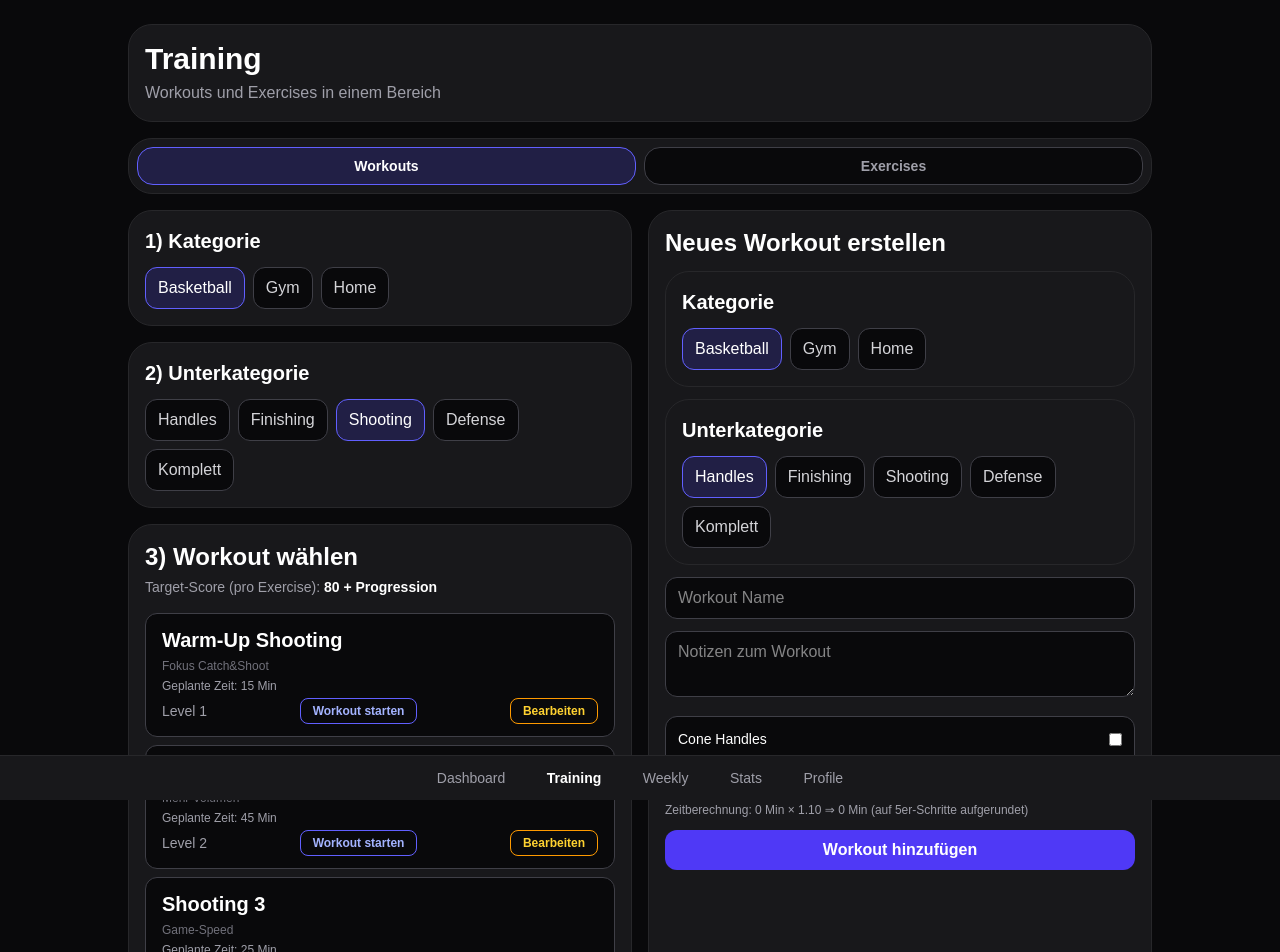
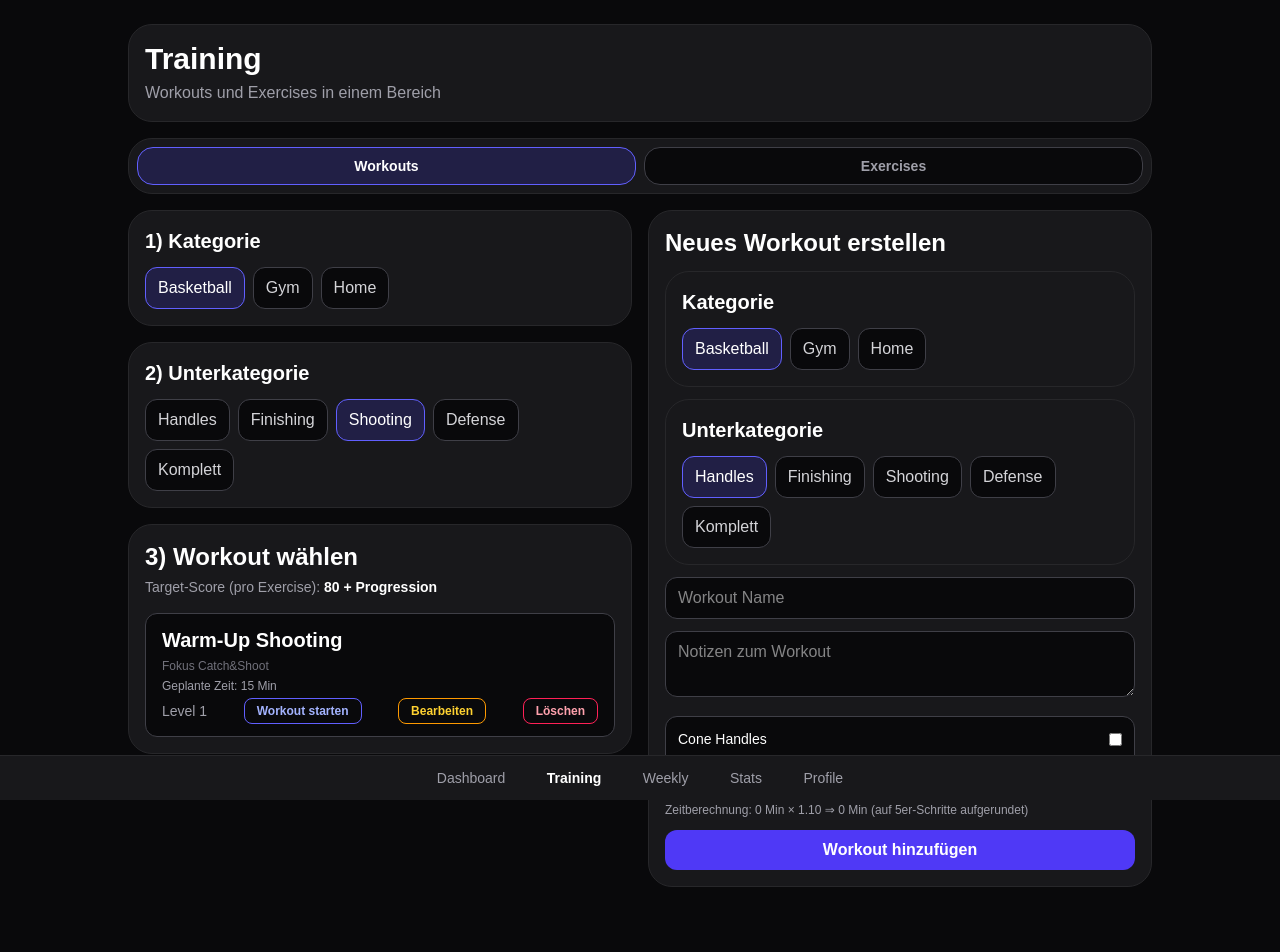
Before and after one commit to joshuasperber/basketball-training-app, a Next.js app: page /training in a window 1280 px wide. Shown: the top 952 px of the page. Built offline with nearby package versions, Linux system fonts and the light colour scheme.

Commit message:
feat: Update - Stats aktualisiert

```diff
--- a/app/Weekly-Workout/page.tsx
+++ b/app/Weekly-Workout/page.tsx
@@ -416,7 +416,7 @@ export default function WeeklyWorkoutPage() {
             >
               <div className="flex items-center justify-between">
                 <h3 className="font-semibold">
-                  {weekdayNames[day]}{" "}
+                  {isToday ? "Heute" : weekdayNames[day]}{" "}
                   <span className="text-xs text-zinc-400">
                     ({getDateForWeekday(day).toLocaleDateString("de-DE", { day: "2-digit", month: "2-digit" })})
                   </span>
--- a/app/stats/page.tsx
+++ b/app/stats/page.tsx
@@ -28,6 +28,17 @@ type BasketballExerciseStat = {
   made: number;
   misses: number;
   quote: number;
+};
+
+type GymExerciseGoalStat = {
+  exerciseId: string;
+  exerciseName: string;
+  avgWeightKg: number;
+  avgReps: number;
+  maxWeightKg: number;
+  maxRepsAtMaxWeight: number;
+  suggestedWeightKg: number;
+  suggestedReps: number;
 };
 
 const PIE_COLORS = ["#3b82f6", "#22c55e", "#f59e0b", "#ef4444", "#a855f7", "#14b8a6"];
@@ -252,6 +263,54 @@ function buildBasketballExerciseStats(): BasketballExerciseStat[] {
     .sort((a, b) => b.attempts - a.attempts);
 }
 
+function buildGymExerciseGoals(): GymExerciseGoalStat[] {
+  if (typeof window === "undefined") return [];
+  const sessions = getWorkoutSessions();
+  const exercises = loadExercises();
+  const exerciseLookup = new Map(exercises.map((exercise) => [exercise.id, exercise]));
+  const map = new Map<string, { weights: number[]; reps: number[]; latestISO: string | null; maxWeight: number; maxRepsAtMaxWeight: number }>();
+
+  sessions.forEach((session) => {
+    session.logs.forEach((log) => {
+      const exercise = exerciseLookup.get(log.exerciseId);
+      if (!exercise || exercise.category !== "Gym") return;
+      const weight = log.weightKg ?? 0;
+      const reps = log.completedValue ?? log.attempts ?? 0;
+      const current = map.get(log.exerciseId) ?? { weights: [], reps: [], latestISO: null, maxWeight: 0, maxRepsAtMaxWeight: 0 };
+      if (weight > 0) current.weights.push(weight);
+      if (reps > 0) current.reps.push(reps);
+      if (weight >= current.maxWeight) {
+        if (weight > current.maxWeight) current.maxRepsAtMaxWeight = Math.max(0, reps);
+        else current.maxRepsAtMaxWeight = Math.max(current.maxRepsAtMaxWeight, Math.max(0, reps));
+        current.maxWeight = weight;
+      }
+      if (!current.latestISO || session.dateISO > current.latestISO) current.latestISO = session.dateISO;
+      map.set(log.exerciseId, current);
+    });
+  });
+
+  const now = Date.now();
+  return Array.from(map.entries()).map(([exerciseId, data]) => {
+    const avgWeightKg = data.weights.length ? data.weights.reduce((a, b) => a + b, 0) / data.weights.length : 0;
+    const avgReps = data.reps.length ? data.reps.reduce((a, b) => a + b, 0) / data.reps.length : 0;
+    const daysSince = data.latestISO ? Math.floor((now - new Date(data.latestISO).getTime()) / (1000 * 60 * 60 * 24)) : 999;
+    const growthFactor = daysSince <= 14 ? 1.03 : 1;
+    const decayFactor = daysSince > 14 ? Math.max(0.9, 1 - (daysSince - 14) * 0.005) : 1;
+    const suggestedWeightKg = Math.max(0, Math.round(avgWeightKg * growthFactor * decayFactor));
+    const suggestedReps = Math.max(1, Math.round(avgReps * (daysSince <= 14 ? 1.02 : 1)));
+    return {
+      exerciseId,
+      exerciseName: exerciseLookup.get(exerciseId)?.name ?? exerciseId,
+      avgWeightKg: Math.round(avgWeightKg * 10) / 10,
+      avgReps: Math.round(avgReps * 10) / 10,
+      maxWeightKg: data.maxWeight,
+      maxRepsAtMaxWeight: data.maxRepsAtMaxWeight,
+      suggestedWeightKg,
+      suggestedReps,
+    };
+  }).sort((a, b) => b.maxWeightKg - a.maxWeightKg);
+}
+
 function PieCard({ title, slices }: { title: string; slices: CategorySlice[] }) {
   return (
     <section className="rounded-2xl border border-zinc-800 bg-zinc-900 p-4">
@@ -289,6 +348,7 @@ export default function StatsPage() {
   const [overloadRatio, setOverloadRatio] = useState(1);
   const [thisWeekXp, setThisWeekXp] = useState(0);
   const [lastWeekXp, setLastWeekXp] = useState(0);
+  const [showLevelUp, setShowLevelUp] = useState(false);
 
   useEffect(() => {
     const timer = window.setTimeout(() => {
@@ -302,6 +362,12 @@ export default function StatsPage() {
       setOverloadRatio(overload.ratio);
       setThisWeekXp(overload.currentWeekXp);
       setLastWeekXp(overload.previousWeekXp);
+      const currentLevel = getLevelFromXp(progression.totalXp).level;
+      const seenLevel = Number(window.localStorage.getItem("bt.last-seen-level") ?? "0");
+      if (currentLevel > seenLevel) {
+        setShowLevelUp(true);
+        window.localStorage.setItem("bt.last-seen-level", String(currentLevel));
+      }
     }, 0);
 
     return () => window.clearTimeout(timer);
@@ -332,6 +398,7 @@ export default function StatsPage() {
     [history],
   );
   const basketballExerciseStats = buildBasketballExerciseStats();
+  const gymExerciseGoals = buildGymExerciseGoals();
   const overallScore = skillCards.length
     ? Math.round(skillCards.reduce((sum, skill) => sum + skill.score, 0) / skillCards.length)
     : 0;
@@ -343,6 +410,11 @@ export default function StatsPage() {
     <main className="min-h-screen bg-black p-6 pb-24 text-white">
       <h1 className="text-2xl font-bold">Statistiken</h1>
       <p className="mt-2 text-zinc-400">Langfristige Auswertung deiner abgeschlossenen Workouts</p>
+      {showLevelUp ? (
+        <div className="mt-4 rounded-2xl border border-emerald-500 bg-emerald-900/30 p-4">
+          <p className="font-semibold text-emerald-200">🎉 Level-Up! Stark trainiert – neues Level erreicht.</p>
+        </div>
+      ) : null}
 
       <div className="mt-6 grid gap-3 sm:grid-cols-2">
         <div className="rounded-2xl border border-zinc-800 bg-zinc-900 p-4">
@@ -393,6 +465,27 @@ export default function StatsPage() {
                 <p className="font-medium">{entry.exerciseName}</p>
                 <p className="mt-1 text-sm text-zinc-300">
                   Quote: <strong>{entry.quote}%</strong> • Makes: {entry.made} • Attempts: {entry.attempts} • Misses: {entry.misses}
+                </p>
+              </div>
+            ))}
+          </div>
+        )}
+      </section>
+
+      <section className="mt-6 rounded-2xl border border-zinc-800 bg-zinc-900 p-4">
+        <h2 className="text-lg font-semibold">Gym Ziele je Exercise</h2>
+        {gymExerciseGoals.length === 0 ? (
+          <p className="mt-3 text-sm text-zinc-500">Noch keine Gym-Daten vorhanden.</p>
+        ) : (
+          <div className="mt-3 space-y-2">
+            {gymExerciseGoals.map((entry) => (
+              <div key={entry.exerciseId} className="rounded-xl border border-zinc-700 bg-zinc-950 p-3 text-sm">
+                <p className="font-medium">{entry.exerciseName}</p>
+                <p className="text-zinc-300">
+                  Ø Gewicht {entry.avgWeightKg} kg • Ø Reps {entry.avgReps} • Max {entry.maxWeightKg} kg × {entry.maxRepsAtMaxWeight}
+                </p>
+                <p className="text-emerald-300">
+                  Nächstes Ziel: {entry.suggestedWeightKg} kg × {entry.suggestedReps} Reps
                 </p>
               </div>
             ))}
--- a/app/training/page.tsx
+++ b/app/training/page.tsx
@@ -305,6 +305,16 @@ export default function TrainingPage() {
     setEditWorkoutExerciseIds([]);
   }
 
+  async function handleDeleteWorkout(workoutId: string) {
+    const nextWorkouts = workouts.filter((workout) => workout.id !== workoutId);
+    setWorkouts(nextWorkouts);
+    await persistTrainingData(exercises, nextWorkouts);
+    if (editingWorkoutId === workoutId) {
+      setEditingWorkoutId(null);
+      setEditWorkoutExerciseIds([]);
+    }
+  }
+
   function startEditExercise(exercise: Exercise) {
     setEditingExerciseId(exercise.id);
     setEditExerciseName(exercise.name);
@@ -396,6 +406,26 @@ export default function TrainingPage() {
     setEditExerciseError(null);
   }
 
+  async function handleDeleteExercise(exerciseId: string) {
+    const nextExercises = exercises.filter((exercise) => exercise.id !== exerciseId);
+    const nextWorkouts = workouts.map((workout) => ({
+      ...workout,
+      exerciseIds: workout.exerciseIds.filter((id) => id !== exerciseId),
+    }));
+
+    setExercises(nextExercises);
+    setWorkouts(nextWorkouts);
+    await persistTrainingData(nextExercises, nextWorkouts);
+
+    if (editingExerciseId === exerciseId) {
+      setEditingExerciseId(null);
+      setEditExerciseDurationMin("10");
+      setEditExerciseMetrics(["reps"]);
+      setEditExerciseTargets({});
+      setEditExerciseError(null);
+    }
+  }
+
   return (
     <main className="min-h-screen bg-zinc-950 px-4 pb-24 pt-6 text-white">
       <div className="mx-auto flex w-full max-w-5xl flex-col gap-4">
@@ -442,6 +472,7 @@ export default function TrainingPage() {
             editWorkoutExerciseIds={editWorkoutExerciseIds}
             onEditWorkoutExerciseIdsChange={setEditWorkoutExerciseIds}
             onUpdateWorkout={handleUpdateWorkout}
+            onDeleteWorkout={handleDeleteWorkout}
           />
         ) : (
           <ExercisesTab
@@ -492,6 +523,7 @@ export default function TrainingPage() {
               setEditExerciseTargets((current) => ({ ...current, [metric]: value }))
             }
             onUpdateExercise={handleUpdateExercise}
+            onDeleteExercise={handleDeleteExercise}
             newExerciseError={newExerciseError}
             editExerciseError={editExerciseError}
           />
--- a/app/workouts/page.tsx
+++ b/app/workouts/page.tsx
@@ -53,17 +53,6 @@ function WorkoutsPageContent() {
   );
   const overrideStorageKey = `${WORKOUT_OVERRIDE_PREFIX}${dateKey}`;
   const [overrideWorkoutId, setOverrideWorkoutId] = useState<string | null>(null);
-  const [lastCompletedWorkoutId, setLastCompletedWorkoutId] = useState<string | null>(() => {
-    if (typeof window === "undefined") return null;
-    const rawHistory = window.localStorage.getItem(WORKOUT_HISTORY_KEY);
-    if (!rawHistory) return null;
-    try {
-      const parsed = JSON.parse(rawHistory) as CompletedWorkoutHistoryEntry[];
-      return parsed[0]?.workoutId ?? null;
-    } catch {
-      return null;
-    }
-  });
   const workoutOptions = useMemo(() => Object.values(WEEKLY_WORKOUT_PLAN), []);
   const trainingWorkouts = useMemo(() => loadWorkouts(), []);
   const trainingExercises = useMemo(() => loadExercises(), []);
@@ -105,11 +94,7 @@ function WorkoutsPageContent() {
     return workoutOptions.find((workout) => workout.id === overrideWorkoutId) ?? null;
   }, [overrideWorkoutId, workoutOptions]);
   const activeWorkoutBase = selectedOverrideWorkout ?? customWorkoutFromCatalog ?? defaultWorkout;
-  const activeWorkout = useMemo(() => {
-    if (!lastCompletedWorkoutId) return activeWorkoutBase;
-    if (activeWorkoutBase.id !== lastCompletedWorkoutId) return activeWorkoutBase;
-    return workoutOptions.find((workout) => workout.id !== lastCompletedWorkoutId) ?? activeWorkoutBase;
-  }, [activeWorkoutBase, lastCompletedWorkoutId, workoutOptions]);
+  const activeWorkout = activeWorkoutBase;
   const workoutForExecution = useMemo<WorkoutPlan>(() => {
     if (activeWorkout.sport === "Gym") return activeWorkout;
     return {
@@ -252,8 +237,6 @@ function WorkoutsPageContent() {
     };
 
     persistHistoryEntry(historyEntry);
-    setLastCompletedWorkoutId(completedProgress.workoutId);
-
     let achievedSets = 0;
     let totalSets = 0;
     workoutForExecution.exercises.forEach((exercise, exerciseIndex) => {
--- a/components/training/TrainingTabs.tsx
+++ b/components/training/TrainingTabs.tsx
@@ -80,6 +80,7 @@ type WorkoutsTabProps = {
   editWorkoutExerciseIds: string[];
   onEditWorkoutExerciseIdsChange: (value: string[]) => void;
   onUpdateWorkout: (event: React.SyntheticEvent<HTMLFormElement>) => void;
+  onDeleteWorkout: (workoutId: string) => void;
 };
 
 export function WorkoutsTab({
@@ -117,6 +118,7 @@ export function WorkoutsTab({
   editWorkoutExerciseIds,
   onEditWorkoutExerciseIdsChange,
   onUpdateWorkout,
+  onDeleteWorkout,
 }: WorkoutsTabProps) {
   const editExerciseOptions = useMemo(
     () =>
@@ -190,6 +192,13 @@ export function WorkoutsTab({
                       className="rounded-lg border border-amber-500 px-3 py-1 text-xs font-semibold text-amber-300 hover:bg-amber-950"
                     >
                       Bearbeiten
+                    </button>
+                    <button
+                      type="button"
+                      onClick={() => onDeleteWorkout(workout.id)}
+                      className="rounded-lg border border-rose-500 px-3 py-1 text-xs font-semibold text-rose-300 hover:bg-rose-950"
+                    >
+                      Löschen
                     </button>
                   </div>
                 </div>
@@ -393,6 +402,7 @@ type ExercisesTabProps = {
   editExerciseTargets: Partial<Record<MetricKey, string>>;
   onEditExerciseTargetChange: (metric: MetricKey, value: string) => void;
   onUpdateExercise: (event: React.SyntheticEvent<HTMLFormElement>) => void;
+  onDeleteExercise: (exerciseId: string) => void;
   newExerciseError: string | null;
   editExerciseError: string | null;
 };
@@ -441,6 +451,7 @@ export function ExercisesTab({
   editExerciseTargets,
   onEditExerciseTargetChange,
   onUpdateExercise,
+  onDeleteExercise,
   newExerciseError,
   editExerciseError,
 }: ExercisesTabProps) {
@@ -479,6 +490,7 @@ export function ExercisesTab({
                   exercise={exercise}
                   href={`/exercises/${exercise.id}`}
                   onEdit={() => onStartEditExercise(exercise)}
+                  onDelete={() => onDeleteExercise(exercise.id)}
                 />
               ))
             )}
@@ -503,6 +515,7 @@ export function ExercisesTab({
                 exercise={exercise}
                 href={`/exercises/${exercise.id}`}
                 onEdit={() => onStartEditExercise(exercise)}
+                onDelete={() => onDeleteExercise(exercise.id)}
               />
             ))}
           </div>
@@ -706,7 +719,17 @@ export function ExercisesTab({
   );
 }
 
-function ExerciseCard({ exercise, href, onEdit }: { exercise: Exercise; href?: string; onEdit?: () => void }) {
+function ExerciseCard({
+  exercise,
+  href,
+  onEdit,
+  onDelete,
+}: {
+  exercise: Exercise;
+  href?: string;
+  onEdit?: () => void;
+  onDelete?: () => void;
+}) {
   return (
     <article className="rounded-xl border border-zinc-700 bg-zinc-950 px-3 py-2">
       <p className="font-semibold">{exercise.name}</p>
@@ -731,6 +754,15 @@ function ExerciseCard({ exercise, href, onEdit }: { exercise: Exercise; href?: s
           className="mt-2 ml-2 inline-flex rounded-lg border border-amber-500 px-3 py-1 text-xs font-semibold text-amber-300 hover:bg-amber-950"
         >
           Bearbeiten
+        </button>
+      ) : null}
+      {onDelete ? (
+        <button
+          type="button"
+          onClick={onDelete}
+          className="mt-2 ml-2 inline-flex rounded-lg border border-rose-500 px-3 py-1 text-xs font-semibold text-rose-300 hover:bg-rose-950"
+        >
+          Löschen
         </button>
       ) : null}
     </article>
--- a/data/training.json
+++ b/data/training.json
@@ -35,42 +35,6 @@
       },
       "trackingType": "reps",
       "targetValue": 60
-    },
-    {
-      "id": "ex-3",
-      "name": "Shooting 1",
-      "durationMin": 18,
-      "category": "Basketball",
-      "subcategory": "Shooting",
-      "notes": "Nur swishes zhlen",
-      "metricKeys": [
-        "tries",
-        "makes"
-      ],
-      "targetByMetric": {
-        "tries": 100,
-        "makes": 80
-      },
-      "trackingType": "reps",
-      "targetValue": 80
-    },
-    {
-      "id": "ex-4",
-      "name": "Shooting 2",
-      "durationMin": 20,
-      "category": "Basketball",
-      "subcategory": "Shooting",
-      "notes": "Spot-up 5 Spots",
-      "metricKeys": [
-        "tries",
-        "makes"
-      ],
-      "targetByMetric": {
-        "tries": 120,
-        "makes": 90
-      },
-      "trackingType": "reps",
-      "targetValue": 90
     },
     {
       "id": "ex-5",
@@ -295,29 +259,6 @@
       ]
     },
     {
-      "id": "wo-2",
-      "name": "Shooting 2",
-      "category": "Basketball",
-      "subcategory": "Shooting",
-      "notes": "Mehr Volumen",
-      "level": 2,
-      "exerciseIds": [
-        "ex-3",
-        "ex-4"
-      ]
-    },
-    {
-      "id": "wo-3",
-      "name": "Shooting 3",
-      "category": "Basketball",
-      "subcategory": "Shooting",
-      "notes": "Game-Speed",
-      "level": 3,
-      "exerciseIds": [
-        "ex-4"
-      ]
-    },
-    {
       "id": "wo-4",
       "name": "Gym Push 1",
       "category": "Gym",
@@ -356,7 +297,7 @@
       "category": "Gym",
       "subcategory": "Core",
       "notes": "Rumpfspannung",
-      "level": 1,
+      "level": 2,
       "exerciseIds": [
         "ex-8"
       ]
```
Also changed, not shown: app/exercises/[id]/page.tsx (+38 -12 lines), app/profile/page.tsx (+11 -3 lines).
